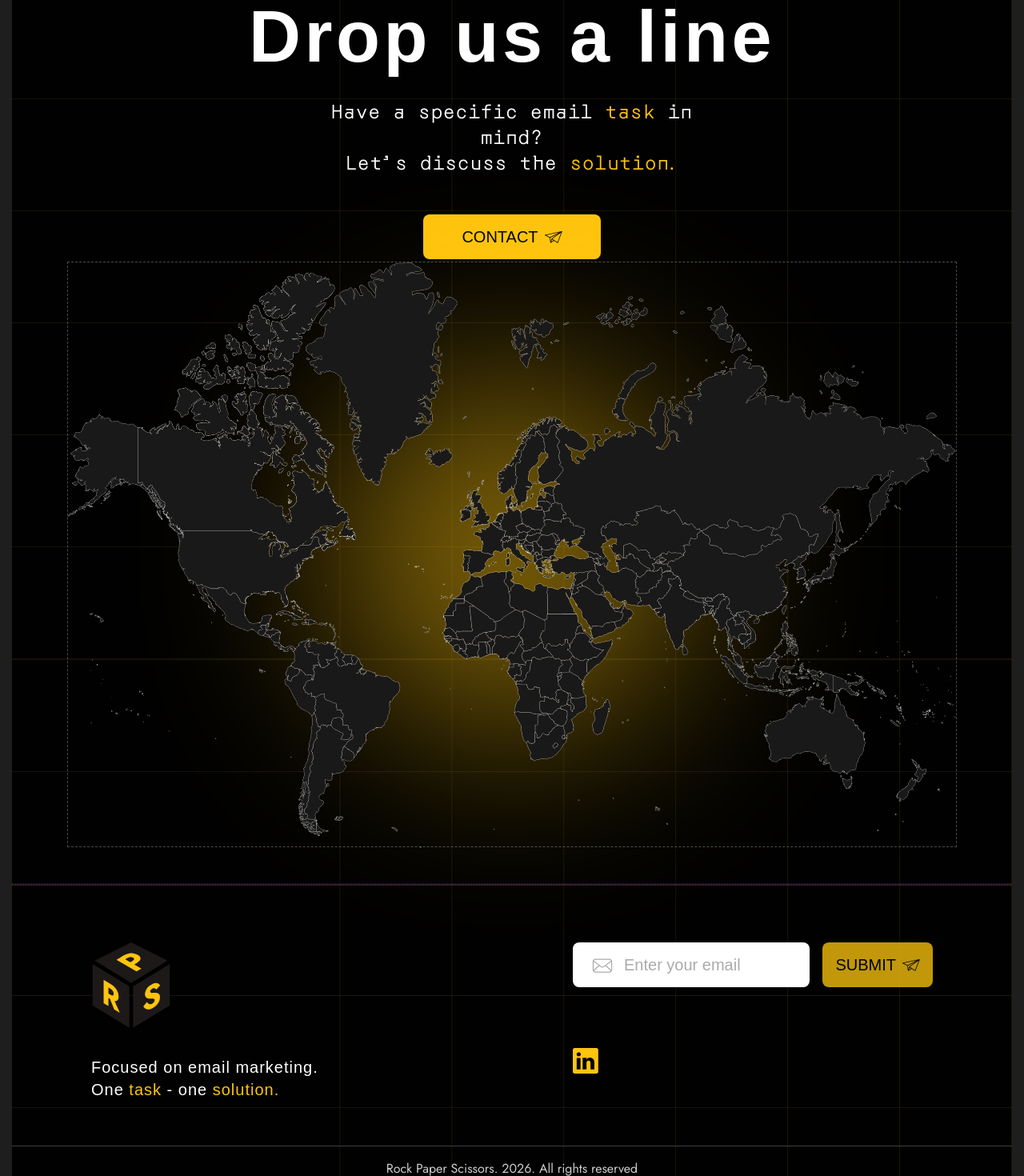
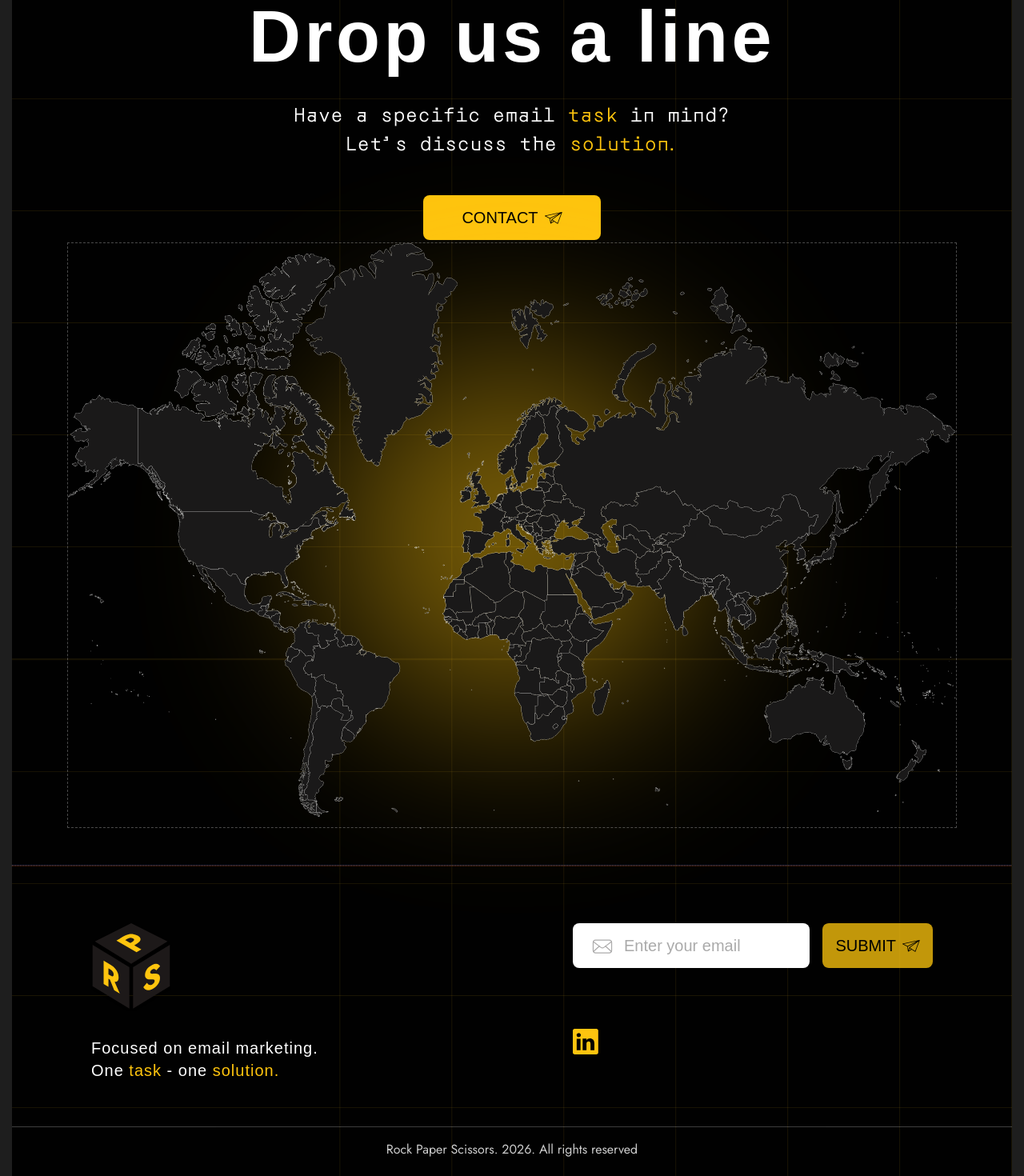
Before and after one commit to DmDrozhin/rock-paper-scissors, a Vue app: page / in a window 1280 px wide. Shown: the part 2540-4010 px from the top of the page at 80% size. Built offline with nearby package versions, Linux system fonts and the light colour scheme; a web font is replaced by a local one.

Commit message:
feat: add WhatsApp icon and update footer links for improved contact options

```diff
--- a/src/assets/assets.ts
+++ b/src/assets/assets.ts
@@ -14,6 +14,7 @@ export const UI_ICONS = {
   // --- --- ---
   EMAIL: 'email.svg',
   LINKEDIN: 'linkedin.svg',
+  WHATSUP: 'whatsup.svg',
   // --- --- ---
   FORM_USER: 'form_account.svg',
   FORM_EMAIL: 'email.svg',
--- a/src/data/data.ts
+++ b/src/data/data.ts
@@ -58,7 +58,7 @@ export const WHO_WE_ARE: WhoWeAre = {
   remark: '*Each task is approached as a separate, clearly defined solution*',
   button: {
     title: 'Discuss',
-    area_label: 'Let\'s discuss button'
+    area_label: "Let's discuss button"
   }
 };
 
@@ -105,14 +105,14 @@ export const HOW_WE_WORK: HowWeWork = {
 export const DROP_US_A_LINE = {
   title: 'Drop us a line',
   description:
-    '<div class="assertion">Have a specific email <span class="accent-text">task</span> in <br>mind?<br> Let’s discuss the <span class="accent-text">solution.</span></div>',
+    '<span class="assertion">Have a specific email <span class="accent-text">task</span> in mind?<br> Let’s discuss the <span class="accent-text">solution.</span></span>',
   button: { title: 'Contact', area_label: 'Contact us button' },
   img: 'WORLD' as UiIcon
 };
 
 export const FOOTER = {
   description:
-    '<div>Focused on email marketing. One <span class="accent-text">task</span> - one <span class="accent-text">solution.</span></div>',
+    '<span>Focused on email marketing. One <span class="accent-text">task</span> - one <span class="accent-text">solution.</span></span>',
   input: {
     type: 'email',
     name: 'email',
@@ -124,11 +124,15 @@ export const FOOTER = {
   },
   button: { title: 'Submit', area_label: 'Submit email button' },
   socials: {
-    // twitter: 'https://twitter.com/rockpaperscisss',
     linkedin: {
       link: '#',
       icon: 'LINKEDIN' as UiIcon,
-      alt: 'Rock Paper Scissors LinkedIn'
+      alt: 'Link to Rock Paper Scissors LinkedIn page'
+    },
+    whatsup: {
+      link: '#',
+      icon: 'WHATSUP' as UiIcon,
+      alt: 'Link to Rock Paper Scissors WhatsUp chat'
     }
     // facebook: 'https://www.facebook.com/rockpaperscissorsagency'
   },
```
Also changed, not shown: src/assets/images/whatsup.svg (added).
